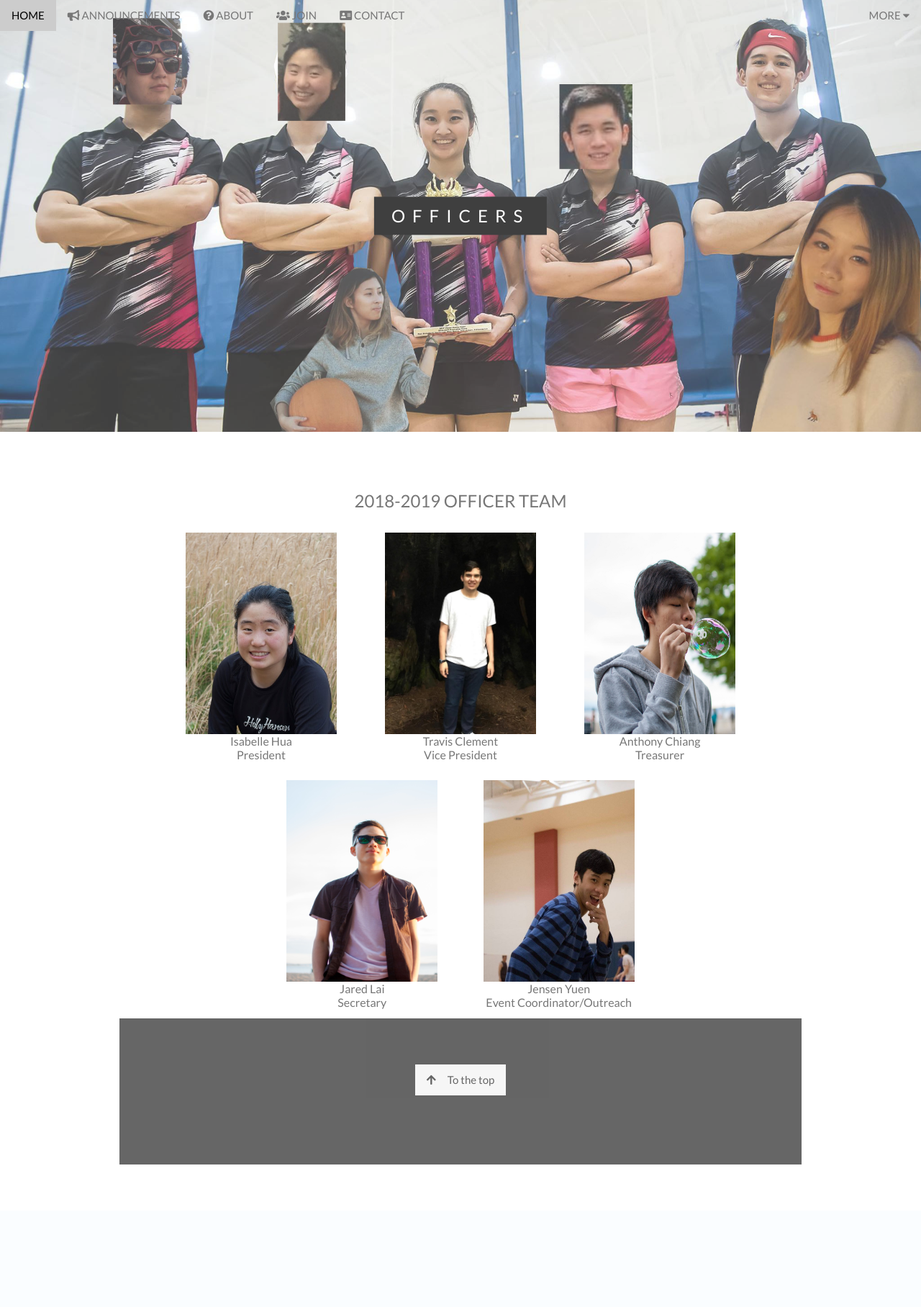
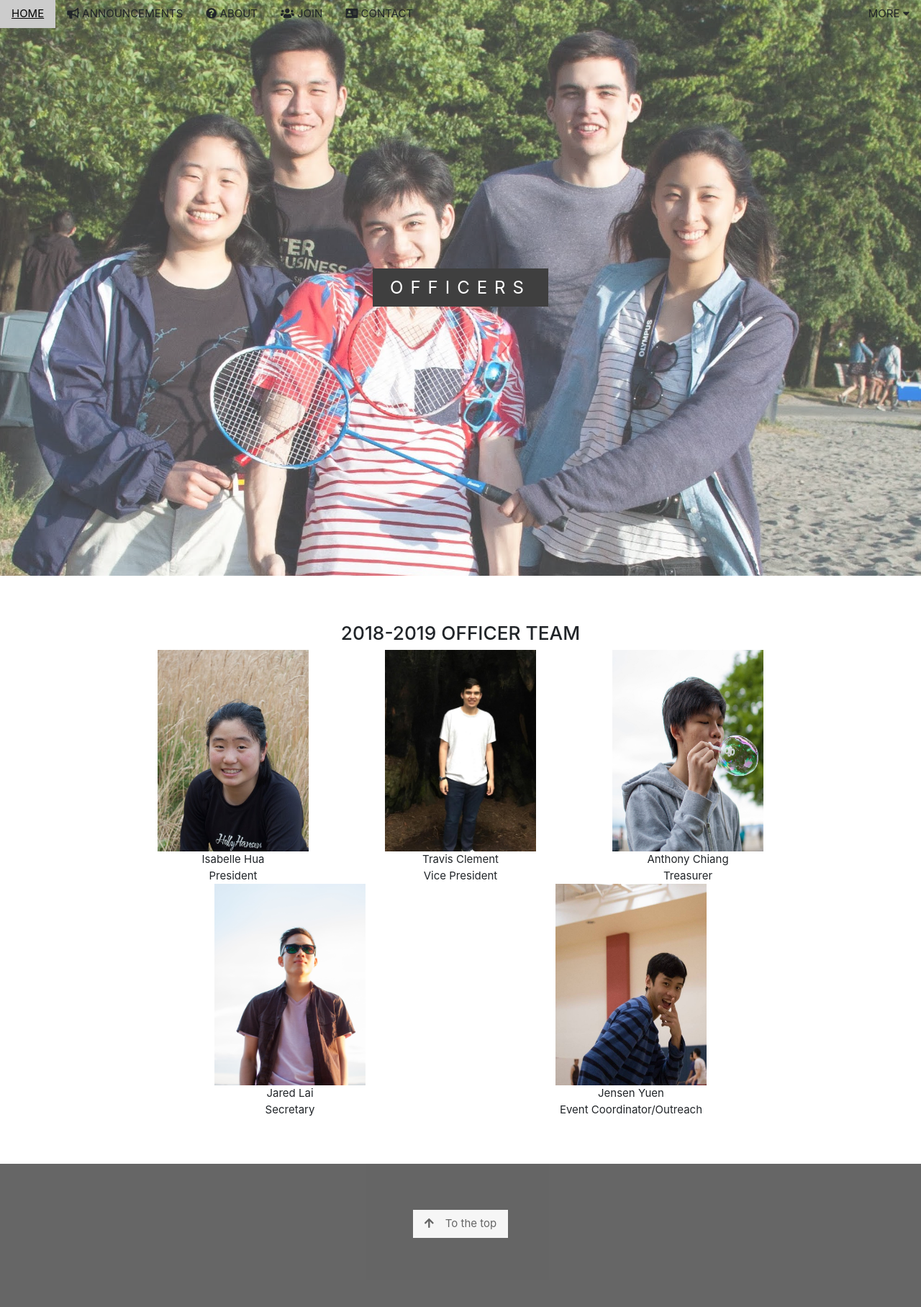
Before and after one commit to ijhua/bmtclub, a PHP site: page /officers.html in a window 1280 px wide. Shown: the whole page at 72% size. Before the commit the page ends 1618 px from the top, so only its background shows below. Run offline with PHP 8.4, Linux system fonts and the light colour scheme; some libraries are stand-ins or nearby versions.

Commit message:
fix officer page to use bootstrap and use a better background image

```diff
--- a/officers.html
+++ b/officers.html
@@ -1,15 +1,20 @@
 <html>
+
 <head>
+  <title>Husky Badminton Club</title>
+  <meta name="description" content="The Official Website of the Husky Badminton Club at the University of Washington">
+  <meta charset="UTF-8">
   <link rel="shortcut icon" type="image/x-icon" href="favicon.ico">
   <link rel="stylesheet" href="https://use.fontawesome.com/releases/v5.0.13/css/all.css" integrity="sha384-DNOHZ68U8hZfKXOrtjWvjxusGo9WQnrNx2sqG0tfsghAvtVlRW3tvkXWZh58N9jp" crossorigin="anonymous">
-  <title>Husky Badminton Club</title>
-  <meta charset="UTF-8">
   <meta name="viewport" content="width=device-width, initial-scale=1">
   <link rel="stylesheet" href="w3.css">
   <link rel="stylesheet" href="style.css" />
   <script src="https://ajax.googleapis.com/ajax/libs/jquery/3.3.1/jquery.min.js"></script>
   <link rel="stylesheet" href="https://fonts.googleapis.com/css?family=Lato">
+  <!-- Latest compiled and minified CSS -->
+  <link rel="stylesheet" href="https://maxcdn.bootstrapcdn.com/bootstrap/4.0.0/css/bootstrap.min.css" integrity="sha384-Gn5384xqQ1aoWXA+058RXPxPg6fy4IWvTNh0E263XmFcJlSAwiGgFAW/dAiS6JXm" crossorigin="anonymous">
 </head>
+
 <body>
   <script src="script.js" type="text/javascript"></script>
   <div id="nav-placeholder"></div>
@@ -19,21 +24,30 @@
       <span class="w3-center w3-padding-large w3-black w3-xlarge w3-wide w3-animate-opacity">OFFICERS</span>
     </div>
   </div>
+  <!--Content-->
   <div class="w3-content w3-container w3-padding-64" id="officers">
     <h3 class="w3-center">2018-2019 OFFICER TEAM</h3>
-  <table style="width:90%">
-    <tr>
-    <td><img src="images/officers/isabelle.jpg" style="height: 280px;width: 210px;"/><br>Isabelle Hua<br>President</td>
-    <td><img src="images/officers/travis.jpg" style="height: 280px;width: 210px;"/><br>Travis Clement<br>Vice President</td>
-    <td><img src="images/officers/anthony.jpg" style="height: 280px;width: 210px;"/><br>Anthony Chiang<br>Treasurer</td>
-  </tr>
-</table>
-  <table style="width:60%">
-  <tr>
-    <td><img src="images/officers/jared.jpg" style="height: 280px;width: 210px;"/><br>Jared Lai <br>Secretary</td>
-    <td><img src="images/officers/jensen.jpg" style="height: 280px;max-width: 210px;"/><br />Jensen Yuen <br>Event Coordinator/Outreach</td>
-  </tr>
-  </table>
+    <div class="container">
+      <div class="row align-items-center justify-content-center center">
+        <div class="col-md">
+          <img src="images/officers/isabelle.jpg" style="height: 280px;width: 210px;" /><br>Isabelle Hua<br>President
+        </div>
+        <div class="col-md">
+          <img src="images/officers/travis.jpg" style="height: 280px;width: 210px;" /><br>Travis Clement<br>Vice President
+        </div>
+        <div class="col-md">
+          <img src="images/officers/anthony.jpg" style="height: 280px;width: 210px;" /><br>Anthony Chiang<br>Treasurer
+        </div>
+        <div class="col-md">
+          <img src="images/officers/jared.jpg" style="height: 280px;width: 210px;" /><br>Jared Lai <br>Secretary
+        </div>
+        <div class="col-md">
+          <img src="images/officers/jensen.jpg" style="height: 280px;max-width: 210px;" /><br>Jensen Yuen <br>Event Coordinator/Outreach
+        </div>
+      </div>
+    </div>
+  </div>
   <div id="footer-placeholder"></div>
 </body>
+
 </html>
--- a/style.css
+++ b/style.css
@@ -47,8 +47,8 @@ section {
 
 /*Image 5 (Officers)*/
 .bgimg-5 {
-    background-image: url("images/2018_officers.jpg");
-    min-height: 600px;
+    background-image: url("images/2018_officer_bbq.jpg");
+    min-height: 100%;
 }
 
 .w3-wide {letter-spacing: 10px;}
@@ -166,3 +166,8 @@ table {
   padding: 10px;
   text-align: center;
 }
+
+.center {
+  margin: auto;
+  text-align: center;
+}
```
Also changed, not shown: index.html (+4 -3 lines), images/2018_officer_bbq.jpg (added), images/officers/jared.jpg.
